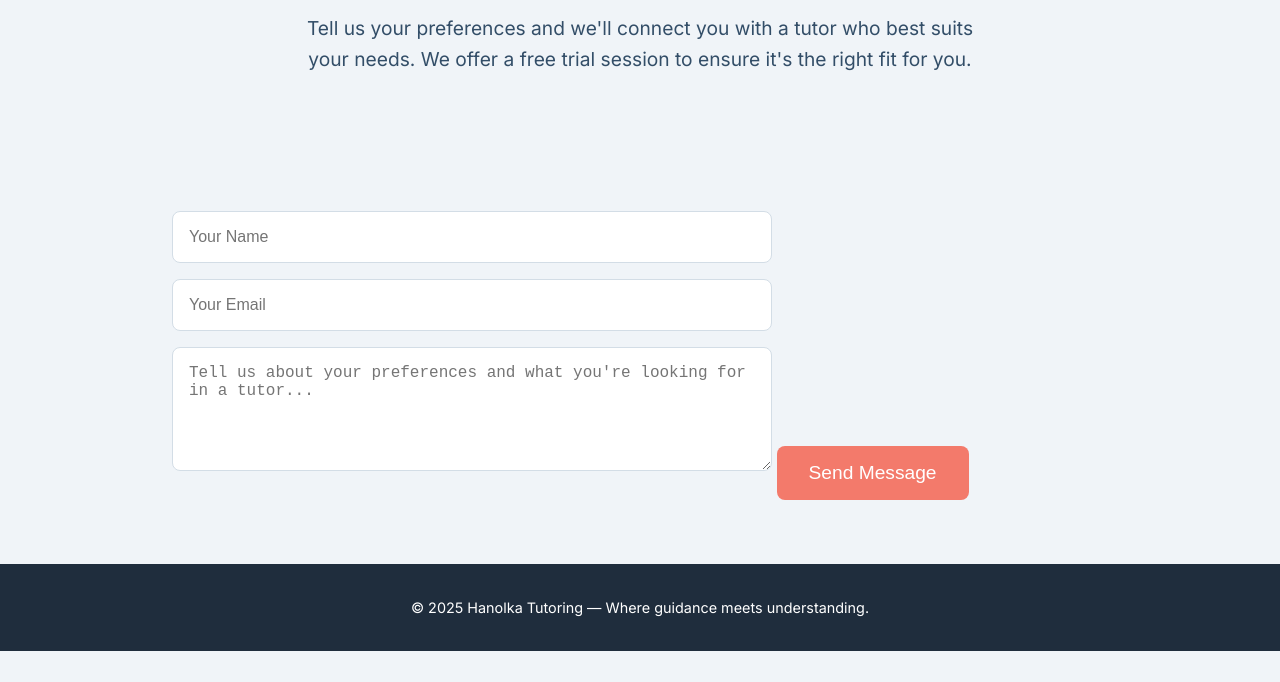
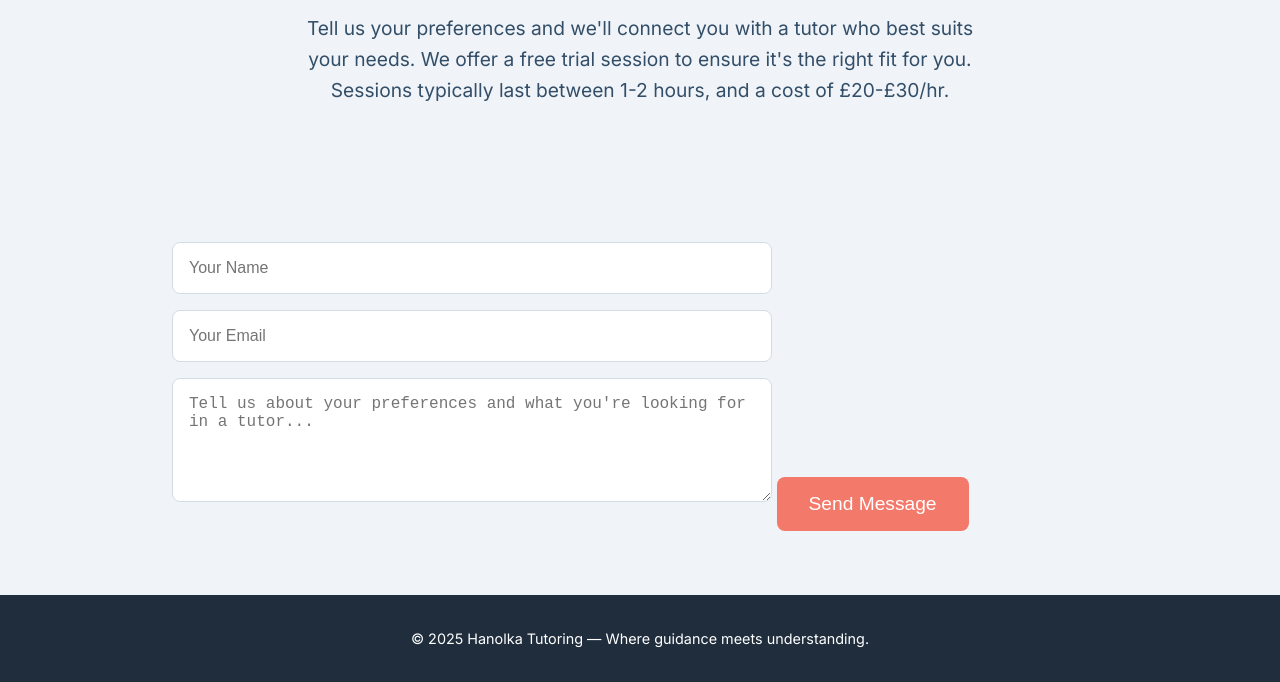
Before and after one commit to hanolkatutoring/hanolkatutoring, a plain HTML site: page find-a-tutor.html in a window 1280 px wide. Shown: the part 201-883 px from the top of the page. Before the commit the page ends 852 px from the top, so only its background shows below. Drawn offline with nearby package versions, Linux system fonts and the light colour scheme.

Commit message:
Add files via upload

```diff
--- a/find-a-tutor.html
+++ b/find-a-tutor.html
@@ -168,7 +168,7 @@
 
   <header>
     <h1>Find the Perfect Tutor</h1>
-    <p>Tell us your preferences and we'll connect you with a tutor who best suits your needs. We offer a free trial session to ensure it's the right fit for you.</p>
+    <p>Tell us your preferences and we'll connect you with a tutor who best suits your needs. We offer a free trial session to ensure it's the right fit for you. Sessions typically last between 1-2 hours, and a cost of £20-£30/hr.</p>
   </header>
 
   <section class="form-section">
```
